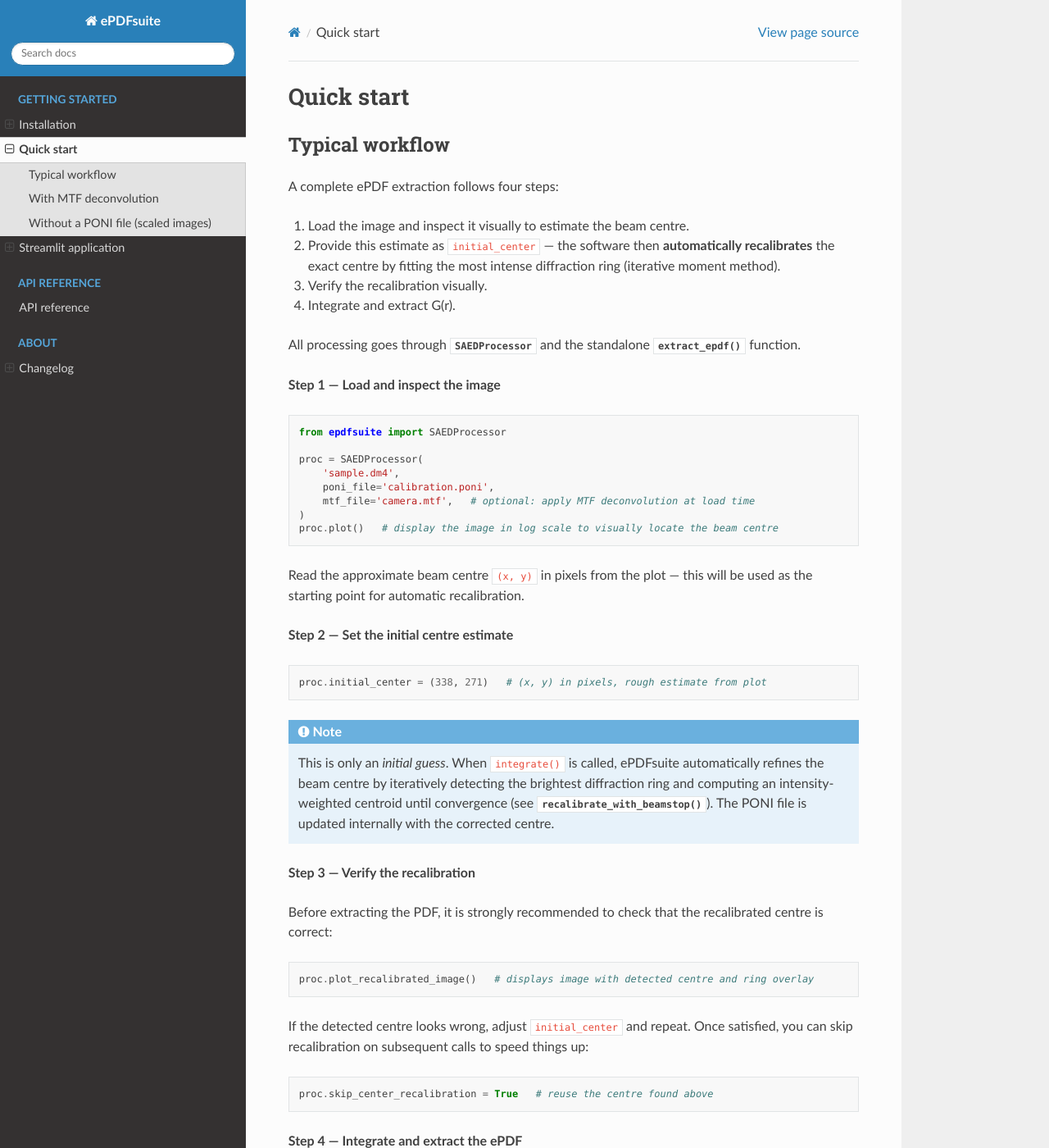
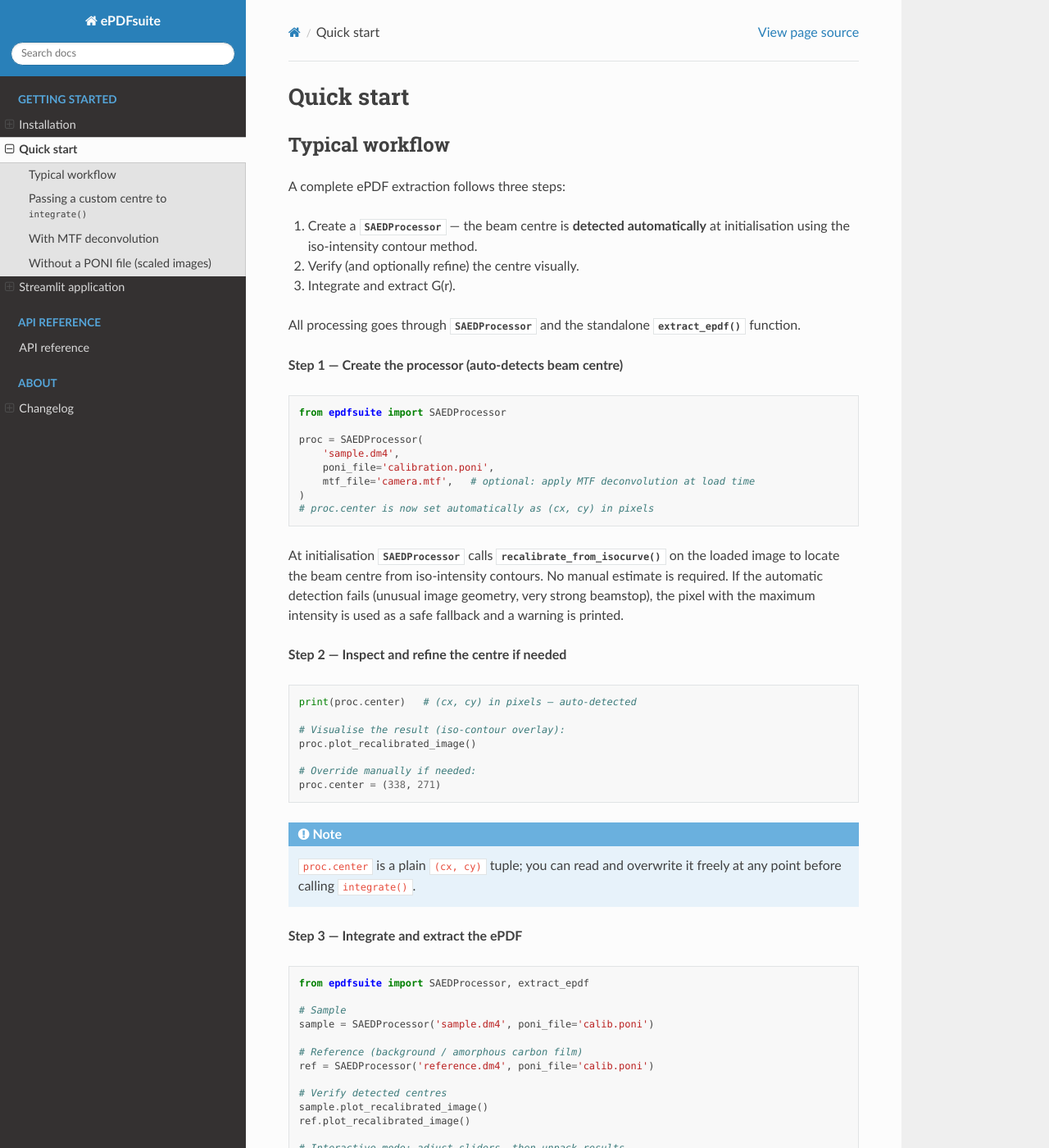
Before and after one commit to nicoratel/ePDFsuite, a Sphinx documentation site: the page built from docs/quickstart.rst, in a window 1280 px wide and 1400 px high. Shown: the whole window at 82% size. Built offline with Sphinx 7.4.7 and the Read the Docs theme 3.1.0, drawn with Linux system fonts in a browser that asks for light colours; some of the changed text lies outside the part shown.

```diff
--- a/docs/index.rst
+++ b/docs/index.rst
@@ -5,7 +5,7 @@ ePDFsuite documentation
 (ePDF) from Selected Area Electron Diffraction (SAED) data.
 
 It handles the full workflow:
-geometric calibration (pyFAI), MTF deconvolution (Wiener / Richardson-Lucy),
+geometric calibration (pyFAI), MTF deconvolution (Wiener filter),
 azimuthal integration, and PDF computation following the PDFgetX3 formalism.
 
 .. toctree::
--- a/docs/quickstart.rst
+++ b/docs/quickstart.rst
@@ -4,19 +4,18 @@ Quick start
 Typical workflow
 ----------------
 
-A complete ePDF extraction follows four steps:
+A complete ePDF extraction follows three steps:
 
-1. Load the image and inspect it visually to estimate the beam centre.
-2. Provide this estimate as ``initial_center`` — the software then
-   **automatically recalibrates** the exact centre by fitting the most
-   intense diffraction ring (iterative moment method).
-3. Verify the recalibration visually.
-4. Integrate and extract G(r).
+1. Create a :class:`~epdfsuite.ePDFsuite.SAEDProcessor` — the beam centre is
+   **detected automatically** at initialisation using the iso-intensity
+   contour method.
+2. Verify (and optionally refine) the centre visually.
+3. Integrate and extract G(r).
 
 All processing goes through :class:`~epdfsuite.ePDFsuite.SAEDProcessor` and the
 standalone :func:`~epdfsuite.ePDFsuite.extract_epdf` function.
 
-**Step 1 — Load and inspect the image**
+**Step 1 — Create the processor (auto-detects beam centre)**
 
 .. code-block:: python
 
@@ -27,43 +26,32 @@ standalone :func:`~epdfsuite.ePDFsuite.extract_epdf` function.
        poni_file='calibration.poni',
        mtf_file='camera.mtf',   # optional: apply MTF deconvolution at load time
    )
-   proc.plot()   # display the image in log scale to visually locate the beam centre
+   # proc.center is now set automatically as (cx, cy) in pixels
 
-Read the approximate beam centre ``(x, y)`` in pixels from the plot —
-this will be used as the starting point for automatic recalibration.
+At initialisation :class:`~epdfsuite.ePDFsuite.SAEDProcessor` calls
+:func:`~epdfsuite.recalibration.recalibrate_from_isocurve` on the loaded
+image to locate the beam centre from iso-intensity contours.  No manual
+estimate is required.  If the automatic detection fails (unusual image
+geometry, very strong beamstop), the pixel with the maximum intensity is
+used as a safe fallback and a warning is printed.
 
-**Step 2 — Set the initial centre estimate**
+**Step 2 — Inspect and refine the centre if needed**
 
 .. code-block:: python
 
-   proc.initial_center = (338, 271)   # (x, y) in pixels, rough estimate from plot
+   print(proc.center)   # (cx, cy) in pixels — auto-detected
+
+   # Visualise the result (iso-contour overlay):
+   proc.plot_recalibrated_image()
+
+   # Override manually if needed:
+   proc.center = (338, 271)
 
 .. note::
-   This is only an *initial guess*. When ``integrate()`` is called,
-   ePDFsuite automatically refines the beam centre by iteratively
-   detecting the brightest diffraction ring and computing an
-   intensity-weighted centroid until convergence
-   (see :func:`~epdfsuite.recalibration.recalibrate_with_beamstop`).
-   The PONI file is updated internally with the corrected centre.
+   ``proc.center`` is a plain ``(cx, cy)`` tuple; you can read and overwrite
+   it freely at any point before calling ``integrate()``.
 
-**Step 3 — Verify the recalibration**
-
-Before extracting the PDF, it is strongly recommended to check that the
-recalibrated centre is correct:
-
-.. code-block:: python
-
-   proc.plot_recalibrated_image()   # displays image with detected centre and ring overlay
-
-If the detected centre looks wrong, adjust ``initial_center`` and repeat.
-Once satisfied, you can skip recalibration on subsequent calls to speed
-things up:
-
-.. code-block:: python
-
-   proc.skip_center_recalibration = True   # reuse the centre found above
-
-**Step 4 — Integrate and extract the ePDF**
+**Step 3 — Integrate and extract the ePDF**
 
 .. code-block:: python
 
@@ -71,13 +59,11 @@ things up:
 
    # Sample
    sample = SAEDProcessor('sample.dm4', poni_file='calib.poni')
-   sample.initial_center = (338, 271)
 
    # Reference (background / amorphous carbon film)
    ref = SAEDProcessor('reference.dm4', poni_file='calib.poni')
-   ref.initial_center = (335, 268)
 
-   # Verify recalibrations
+   # Verify detected centres
    sample.plot_recalibrated_image()
    ref.plot_recalibrated_image()
 
@@ -90,11 +76,23 @@ things up:
                        interactive=False, plot=True,
                        bgscale=1.0, qmin=1.5, qmax=20, rpoly=1.4)
 
+Passing a custom centre to ``integrate()``
+------------------------------------------
+
+If you need to override the centre for a single integration call without
+permanently changing ``proc.center``, pass it as a keyword argument:
+
+.. code-block:: python
+
+   q, I = proc.integrate(center=(340, 275))
+   # proc.center is now permanently updated to (340, 275)
+
 With MTF deconvolution
 ----------------------
 
-Pass ``mtf_file`` at initialisation to apply Richardson-Lucy deconvolution
-**before** integration. This corrects for the detector point-spread function.
+Pass ``mtf_file`` at initialisation to apply deconvolution **before**
+integration.  The regularisation parameter ``wiener_epsilon`` is read
+automatically from the third column of the MTF file.
 
 .. code-block:: python
 
@@ -120,5 +116,6 @@ pixel-scale integrator using the pixel size stored in the DM4 metadata:
 .. code-block:: python
 
    proc = SAEDProcessor('sample.dm4')   # no poni_file
-   proc.initial_center = (512, 512)
+   # proc.center auto-detected; override if needed:
+   proc.center = (512, 512)
    q, I = proc.integrate()
```
Also changed, not shown: other parts of docs/quickstart.rst (+0 -2 lines), docs/changelog.rst (+51 -2 lines), docs/streamlit_app.rst (+47 -11 lines).
